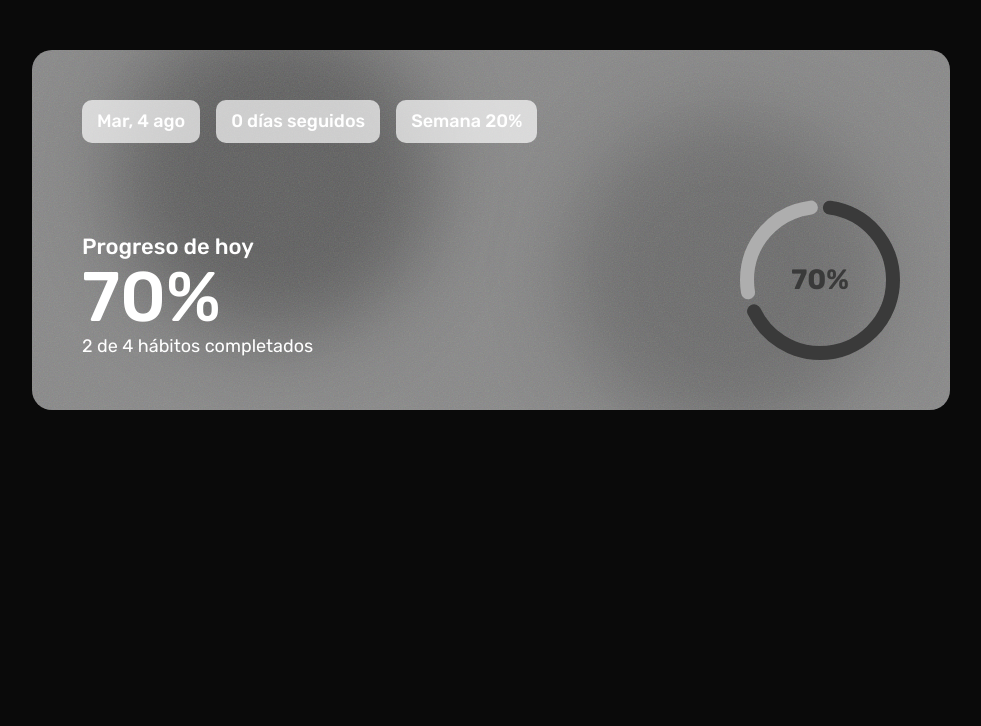
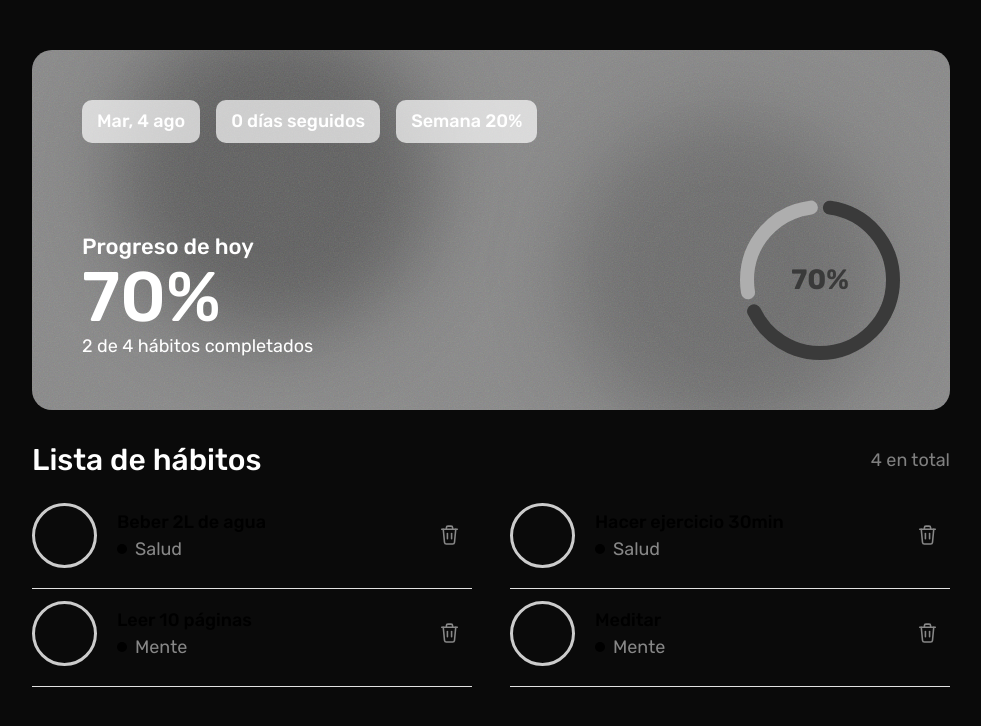
Before and after one commit to Arsock/trabiit, a Next.js app: page /habits in a window 1280 px wide. Shown: the top 726 px of the page, without its empty margins (149-1130 px from the left). Built offline with nearby package versions, Linux system fonts and the light colour scheme.

Commit message:
HabitList

```diff
--- a/src/features/habits/HabitsView.tsx
+++ b/src/features/habits/HabitsView.tsx
@@ -1,9 +1,11 @@
 import { HabitDashboard } from "./components/HabitDashboard";
+import { HabitList } from "./components/HabitList";
 
 export const HabitsView = () => {
   return (
-    <>
+    <div className="flex flex-col gap-7">
       <HabitDashboard />
-    </>
+      <HabitList/>
+    </div>
   );
 };
--- /dev/null
+++ b/src/features/habits/components/HabitList/index.tsx
@@ -0,0 +1,99 @@
+"use client";
+
+import { useState } from "react";
+import { TrashIcon } from "@/ui/components/icons";
+
+export const HabitList = () => {
+  const [completedHabits, setCompletedHabits] = useState<number[]>([]);
+
+  // Testeo de habitos
+  const habits = [
+    { id: 1, title: "Beber 2L de agua", category: "Salud" },
+    { id: 2, title: "Hacer ejercicio 30min", category: "Salud" },
+    { id: 3, title: "Leer 10 páginas", category: "Mente" },
+    { id: 4, title: "Meditar", category: "Mente" },
+  ];
+
+  const toggleHabit = (id: number) => {
+    setCompletedHabits((prev) =>
+      prev.includes(id) ? prev.filter((item) => item !== id) : [...prev, id]
+    );
+  };
+
+  const handleDelete = (e: React.MouseEvent, id: number) => {
+    e.stopPropagation();
+    console.log("Eliminar hábito ID:", id);
+  };
+
+  return (
+    <div>
+      <div className="flex justify-between items-center mb-5 select-none">
+        <span className="text-[30px] font-medium">Lista de hábitos</span>
+        <span className="text-[18px] text-[#808080]">{habits.length} en total</span>
+      </div>
+
+      <div className="flex justify-between flex-wrap gap-3">
+        {habits.map((habit) => {
+          const isCompleted = completedHabits.includes(habit.id);
+
+          return (
+            <div
+              key={habit.id}
+              onClick={() => toggleHabit(habit.id)}
+              className="flex justify-between items-center w-[440px] border-b border-b-[1px] border-b-[#E2E2E2] pb-5 cursor-pointer select-none"
+            >
+              <div className="flex gap-5 items-center">
+                <div
+                  className={`h-[65px] w-[65px] rounded-full flex items-center justify-center transition-all duration-200 ${
+                    isCompleted
+                      ? "bg-[#000]"
+                      : "border border-[3px] border-[#CCCCCC] bg-transparent"
+                  }`}
+                >
+                  {isCompleted && (
+                    <svg
+                      width="28"
+                      height="28"
+                      viewBox="0 0 24 24"
+                      fill="none"
+                      stroke="#fff"
+                      strokeWidth="3.5"
+                      strokeLinecap="round"
+                      strokeLinejoin="round"
+                    >
+                      <polyline points="20 6 9 17 4 12" />
+                    </svg>
+                  )}
+                </div>
+                <div className="flex flex-col">
+                  <span
+                    className={`text-[18px] font-medium transition-all duration-200 ${
+                      isCompleted
+                        ? "line-through text-[#878787]"
+                        : "text-[#000]"
+                    }`}
+                  >
+                    {habit.title}
+                  </span>
+                  <div className="flex items-center gap-2">
+                    <div className="w-[10px] h-[10px] rounded-full bg-[#000]" />
+                    <span className="text-[18px] text-[#878787]">
+                      {habit.category}
+                    </span>
+                  </div>
+                </div>
+              </div>
+
+              <div
+                onClick={(e) => handleDelete(e, habit.id)}
+                className="flex justify-center items-center h-[45px] w-[45px] hover:opacity-70 transition-opacity"
+              >
+                <TrashIcon size={25} color="#878787" />
+              </div>
+            </div>
+          );
+        })}
+      </div>
+    </div>
+  );
+};
--- /dev/null
+++ b/src/ui/components/icons/TrashIcon.tsx
@@ -0,0 +1,36 @@
+import React from "react";
+
+interface IconProps extends React.SVGProps<SVGSVGElement> {
+  size?: number;
+  color?: string;
+  strokeWidth?: number;
+}
+
+export const TrashIcon: React.FC<IconProps> = ({
+  size = 24,
+  color = "currentColor",
+  strokeWidth = 1.5,
+  className = "",
+  ...props
+}) => {
+  return (
+    <svg
+      width={size}
+      height={size}
+      viewBox="0 0 24 24"
+      fill="none"
+      stroke={color}
+      strokeWidth={strokeWidth}
+      strokeLinecap="round"
+      strokeLinejoin="round"
+      className={className}
+      {...props}
+    >
+      <path d="M9 6V4.5C9 3.67 9.67 3 10.5 3h3C14.33 3 15 3.67 15 4.5V6" />
+      <path d="M4.5 6h15" />
+      <path d="M6 6l1.2 12.6c.1.9.9 1.6 1.8 1.6h6c.9 0 1.7-.7 1.8-1.6L18 6" />
+      <line x1="10" y1="10" x2="10" y2="15" />
+      <line x1="14" y1="10" x2="14" y2="15" />
+    </svg>
+  );
+};
--- /dev/null
+++ b/src/ui/components/icons/index.ts
@@ -0,0 +1 @@
+export { TrashIcon } from "./TrashIcon";
```
